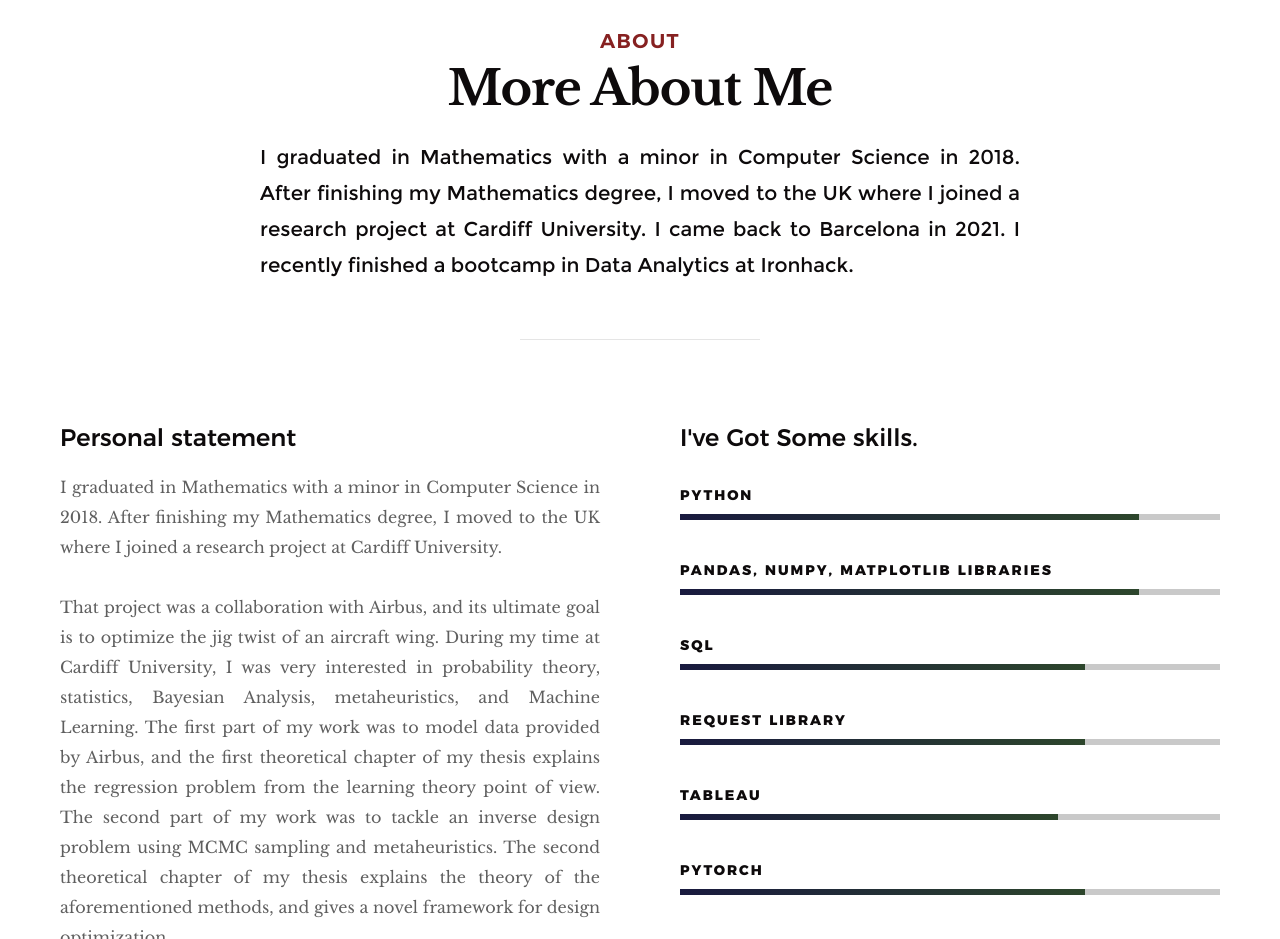
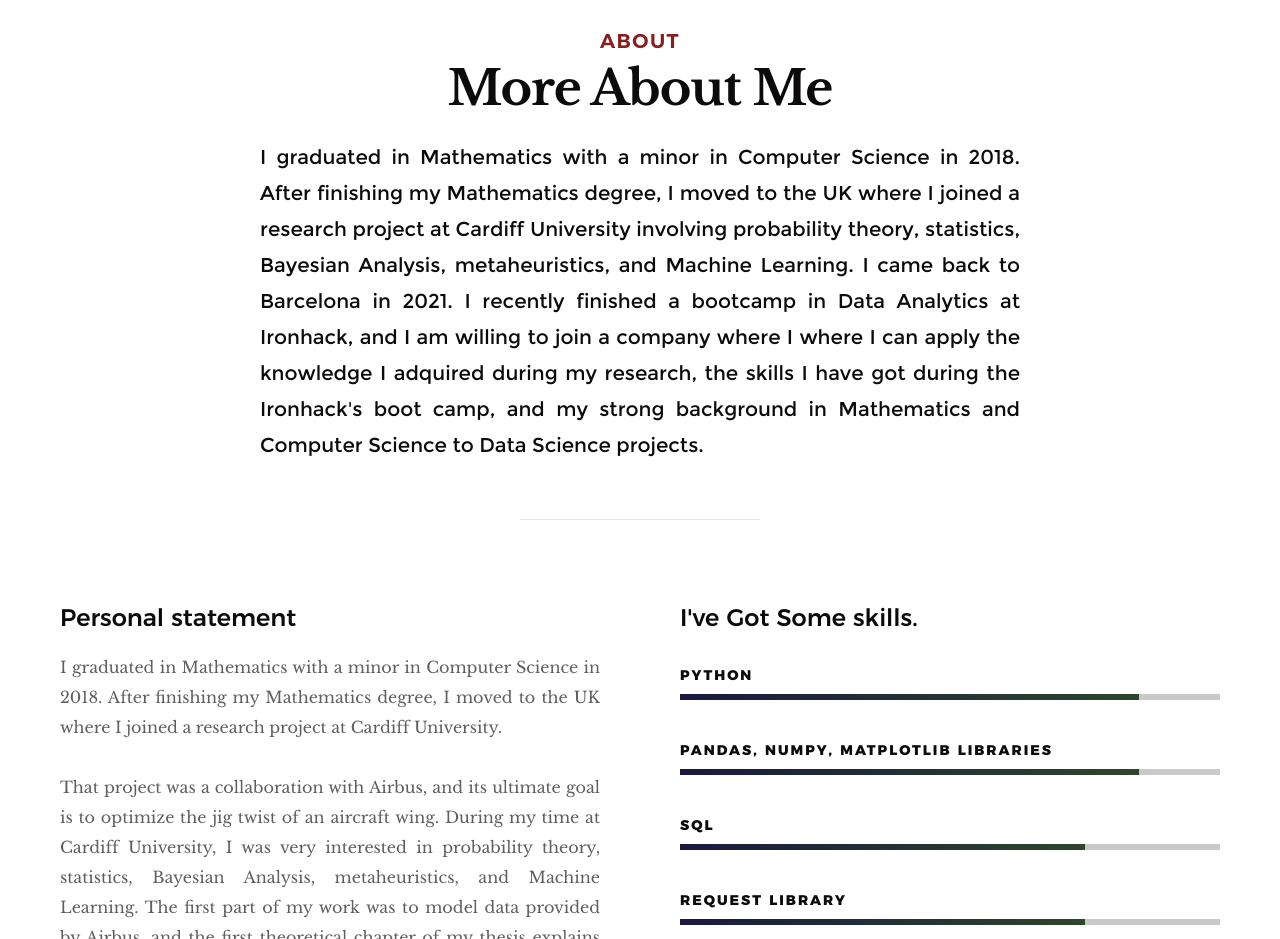
Before and after one commit to Jose-dola/Jose-dola.github.io, a plain HTML site: page index.html in a window 1280 px wide. Shown: the part 920-1859 px from the top of the page. Drawn offline with Linux system fonts and the light colour scheme.

Commit message:
small changes

```diff
--- a/index.html
+++ b/index.html
@@ -134,8 +134,8 @@
                 <!--<p class="lead">Lorem ipsum Dolor adipisicing nostrud et aute Excepteur amet commodo ea dolore irure esse Duis nulla sint fugiat cillum ullamco proident aliquip quis qui voluptate dolore veniam Ut laborum non est in officia.</p> -->
                 <p class="lead">
                     I graduated in Mathematics with a minor in Computer Science in 2018.
-                    After finishing my Mathematics degree, I moved to the UK where I joined a research project at Cardiff University.
-                    I came back to Barcelona in 2021. I recently finished a bootcamp in Data Analytics at Ironhack.
+                    After finishing my Mathematics degree, I moved to the UK where I joined a research project at Cardiff University involving probability theory, statistics, Bayesian Analysis, metaheuristics, and Machine Learning.
+                    I came back to Barcelona in 2021. I recently finished a bootcamp in Data Analytics at Ironhack, and I am willing to join a company where I where I can apply the knowledge I adquired during my research, the skills I have got during the Ironhack's boot camp, and my strong background in Mathematics and Computer Science to Data Science projects.
                 </p>
             </div>
         </div>
```
